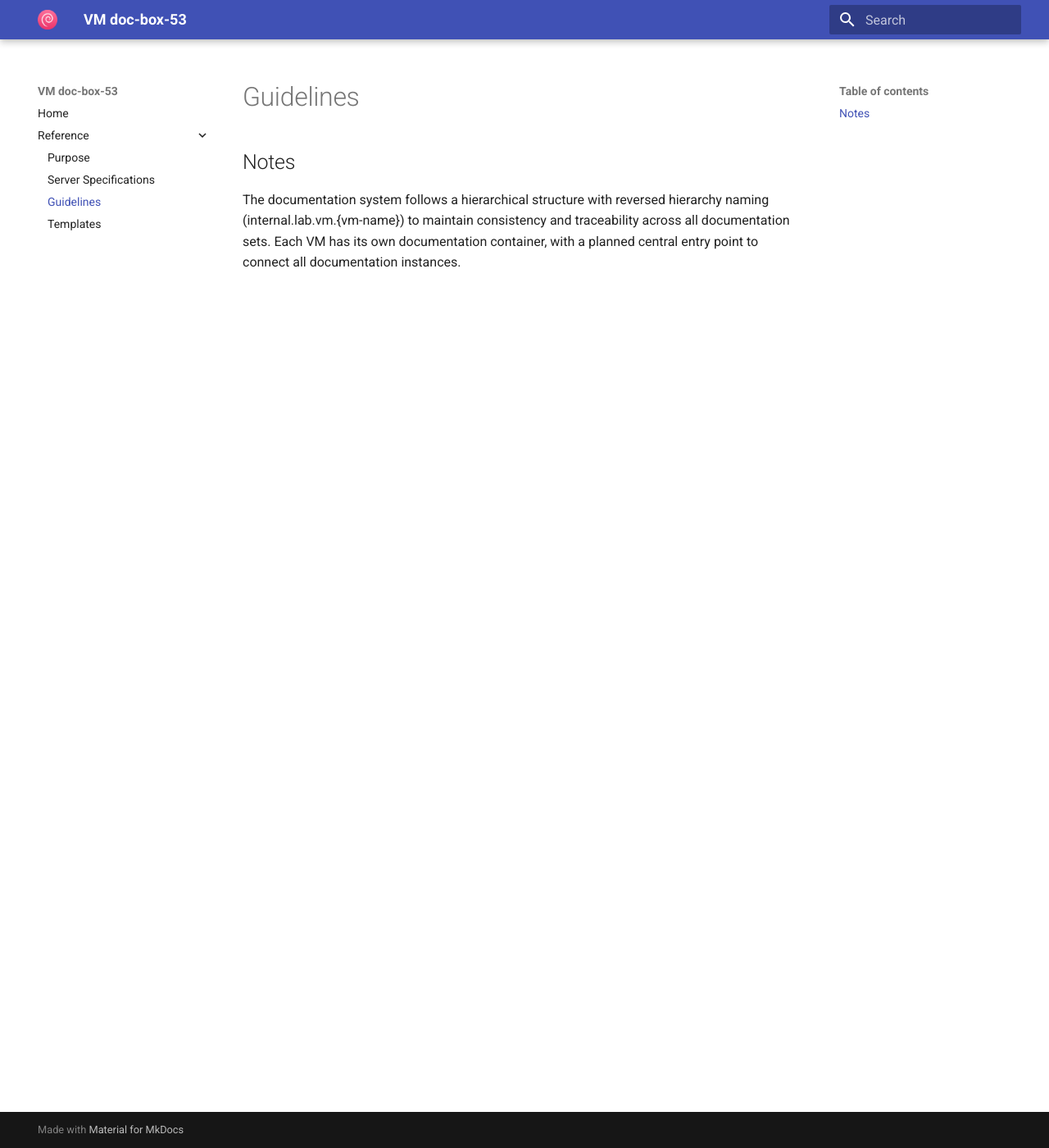
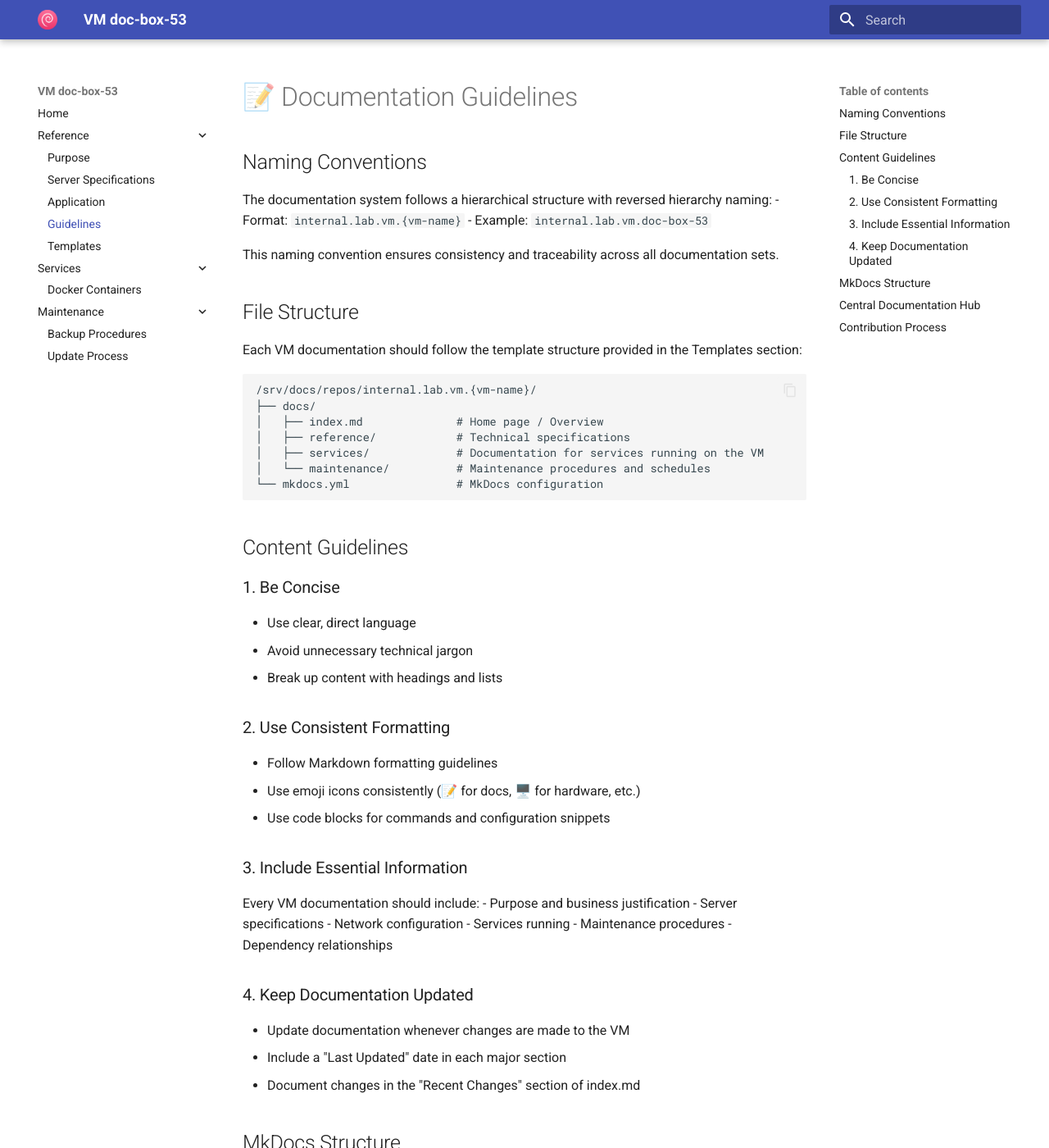
Before and after one commit to pedroanisio/internal.lab.vm.doc-box-53, an MkDocs documentation site: the page built from docs/reference/guidelines.md, in a window 1280 px wide and 1400 px high. Shown: the whole window at 82% size. Built offline with MkDocs 1.6.1 and Material for MkDocs 9.7.7, drawn with Linux system fonts in a browser that asks for light colours; some of the changed text lies outside the part shown.

Commit message:
Enhance documentation structure for doc-box-53 by adding new sections for Services and Maintenance, updating server specifications, and improving the README for clarity and accessibility.

````diff
--- a/docs/reference/guidelines.md
+++ b/docs/reference/guidelines.md
@@ -1,6 +1,72 @@
+# 📝 Documentation Guidelines
 
-## Notes
-The documentation system follows a hierarchical structure with reversed hierarchy
-naming (internal.lab.vm.{vm-name}) to maintain consistency and traceability across
-all documentation sets. Each VM has its own documentation container, with a
-planned central entry point to connect all documentation instances.
+## Naming Conventions
+
+The documentation system follows a hierarchical structure with reversed hierarchy naming:
+- Format: `internal.lab.vm.{vm-name}`
+- Example: `internal.lab.vm.doc-box-53`
+
+This naming convention ensures consistency and traceability across all documentation sets.
+
+## File Structure
+
+Each VM documentation should follow the template structure provided in the Templates section:
+
+```
+/srv/docs/repos/internal.lab.vm.{vm-name}/
+├── docs/
+│   ├── index.md              # Home page / Overview
+│   ├── reference/            # Technical specifications
+│   ├── services/             # Documentation for services running on the VM
+│   └── maintenance/          # Maintenance procedures and schedules
+└── mkdocs.yml                # MkDocs configuration
+```
+
+## Content Guidelines
+
+### 1. Be Concise
+- Use clear, direct language
+- Avoid unnecessary technical jargon
+- Break up content with headings and lists
+
+### 2. Use Consistent Formatting
+- Follow Markdown formatting guidelines
+- Use emoji icons consistently (📝 for docs, 🖥️ for hardware, etc.)
+- Use code blocks for commands and configuration snippets
+
+### 3. Include Essential Information
+Every VM documentation should include:
+- Purpose and business justification
+- Server specifications
+- Network configuration
+- Services running
+- Maintenance procedures
+- Dependency relationships
+
+### 4. Keep Documentation Updated
+- Update documentation whenever changes are made to the VM
+- Include a "Last Updated" date in each major section
+- Document changes in the "Recent Changes" section of index.md
+
+## MkDocs Structure
+
+Each VM documentation container should:
+- Use the Material theme with consistent styling
+- Include proper navigation structure in mkdocs.yml
+- Deploy on its own port (8001-8010)
+- Be accessible via the central Traefik reverse proxy
+
+## Central Documentation Hub
+
+The central entry point connects all documentation instances through:
+- A landing page listing all available documentation sets
+- Consistent navigation between documentation sets
+- Unified search capabilities across all documentation
+
+## Contribution Process
+
+1. Clone the repository for the VM documentation
+2. Make changes following these guidelines
+3. Test locally using Docker
+4. Commit and push changes
+5. Watchtower will automatically deploy the updated documentation
--- a/mkdocs.yml
+++ b/mkdocs.yml
@@ -5,8 +5,14 @@ nav:
   - Reference:
     - Purpose: reference/purpose.md
     - Server Specifications: reference/server.md
+    - Application: reference/application.md
     - Guidelines: reference/guidelines.md
     - Templates: reference/templates.md
+  - Services:
+    - Docker Containers: services/docker.md
+  - Maintenance:
+    - Backup Procedures: maintenance/backups.md
+    - Update Process: maintenance/updates.md
 
 theme:
   name: material
````
Also changed, not shown: README.md (+74 -1 lines), docs/index.md (+34 -23 lines), docs/maintenance/backups.md (added, +85 -0 lines), docs/maintenance/updates.md (added, +112 -0 lines), docs/reference/application.md (added, +75 -0 lines), docs/reference/purpose.md (+3 -7 lines), docs/reference/server.md (+8 -7 lines), docs/services/docker.md (added, +106 -0 lines).
